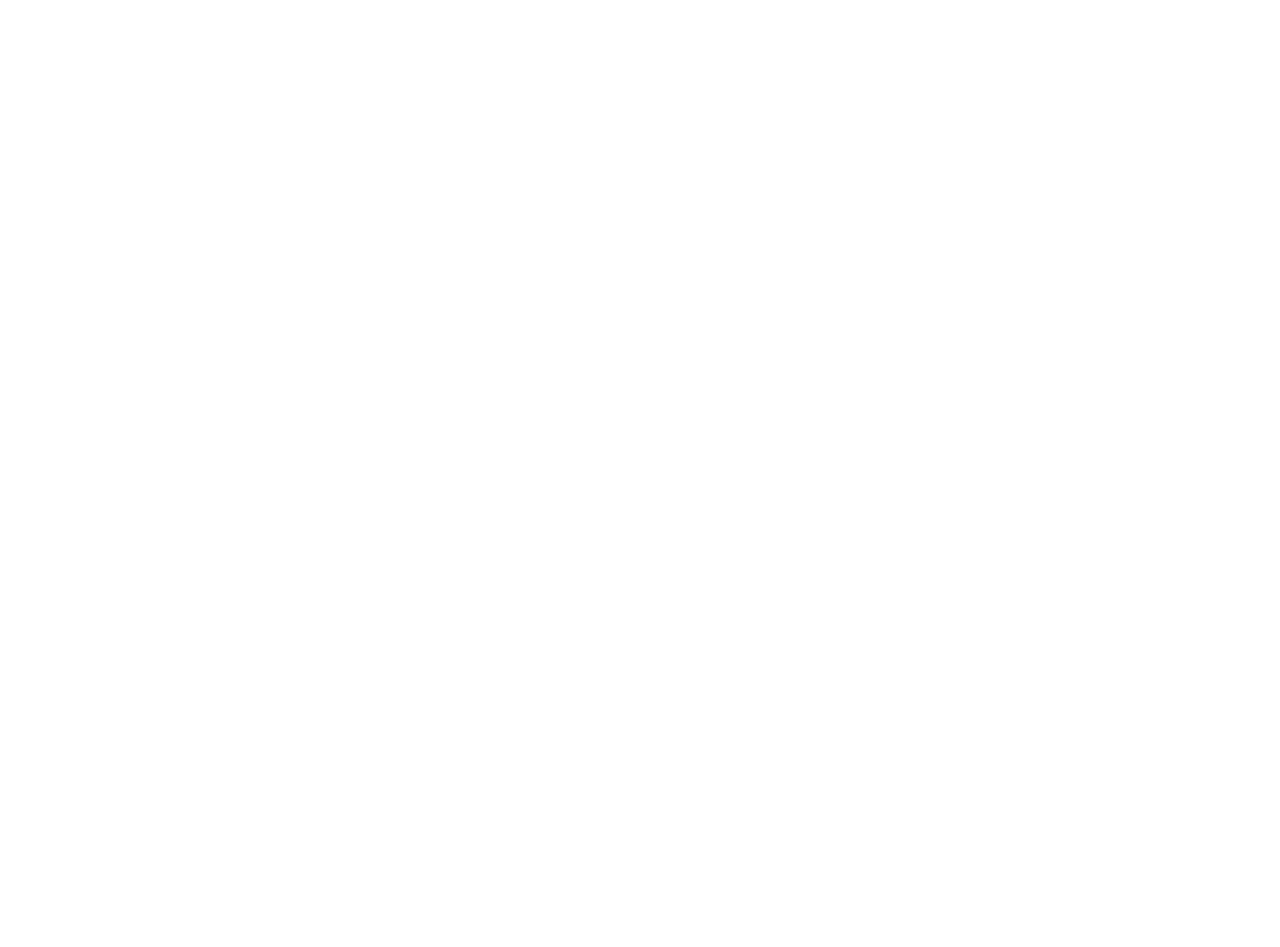
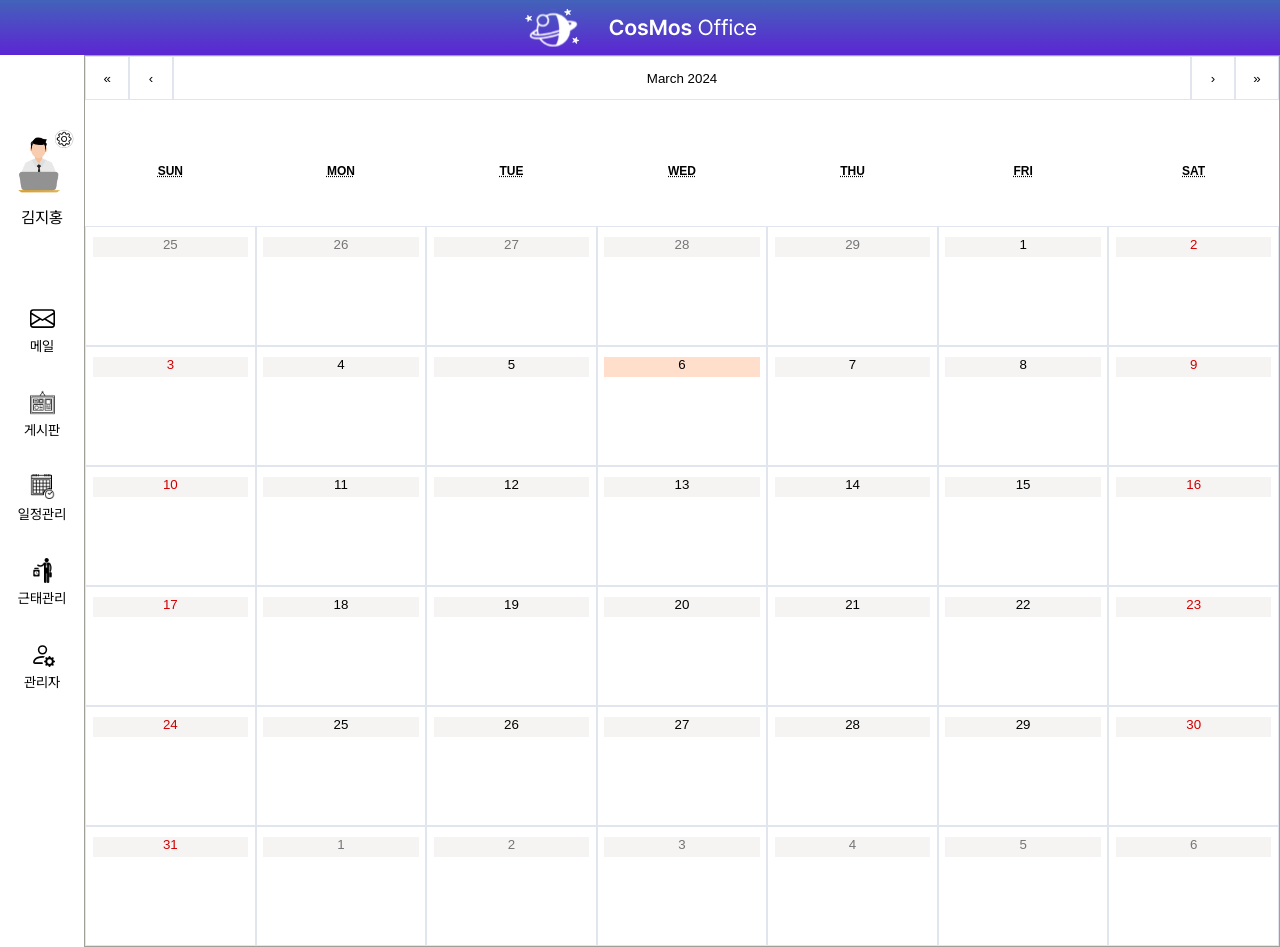
Before and after one commit to CosMos-Organization/cosmos-groupware-front, a React (Create React App) app: page /calendar in a window 1280 px wide. Before the commit this address had no page. Before the commit the page ends 800 px from the top, so only its background shows below. Built offline with nearby package versions, Linux system fonts and the light colour scheme.

Commit message:
0318_최수환_캘린더추가, 배너 사이드바 리사이징

```diff
--- a/src/App.js
+++ b/src/App.js
@@ -3,7 +3,7 @@ import Main from "./pages/Main";
 import './SCSS/base/reset.scss'
 import './SCSS/base/font.scss'
 import Admin_Employee from "./pages/Admin_Employee";
-import React_Calender from "./pages/React_Calender";
+import React_Calendar from "./pages/React_Calendar";
 
 function App() {
   return (
@@ -11,7 +11,7 @@ function App() {
       <Routes>
         <Route path="/" element={<Main />}></Route>
         <Route path="/admin/employee" element={<Admin_Employee />}></Route>
-        <Route path="/calender" element={<React_Calender />}></Route>
+        <Route path="/calendar" element={<React_Calendar />}></Route>
       </Routes>
 
     </div>
--- /dev/null
+++ b/src/SCSS/components/_Calendar.module.scss
@@ -0,0 +1,59 @@
+.calendar_main{
+    width: 100%;
+    // height: 100%;
+
+    .modal {
+        display: flex;
+        justify-content: center;
+        align-items: center;
+        position: fixed;
+        top: 0;
+        left: 0;
+        width: 100%;
+        height: 100%;
+        z-index: 100;
+
+        .modal_content {
+            width: 400px;
+            height: 300px;
+            background-color: #FFFFFF;
+            display: flex;
+            flex-direction: column;
+            justify-content: center;
+            align-items: center;
+            border-radius: 10px;
+            box-shadow: 0px 0px 10px 0px rgba(0, 0, 0, 0.1);
+
+            .modal_title {
+                font-size: 20px;
+                font-weight: bold;
+                margin-bottom: 20px;
+            }
+
+            .modal_input {
+                width: 300px;
+                height: 40px;
+                border: 1px solid;
+                border-radius: 5px;
+                margin-bottom: 20px;
+                padding: 0 10px;
+            }
+
+            .modal_btn_wrapper {
+                display: flex;
+                justify-content: space-between;
+                width: 300px;
+
+                .modal_btn {
+                    width: 100px;
+                    height: 40px;
+                    border: 1px solid;
+                    border-radius: 5px;
+                    display: flex;
+                    justify-content: center;
+                    align-items: center;
+                }
+            }
+        }
+    }
+}
--- a/src/SCSS/components/banner.module.scss
+++ b/src/SCSS/components/banner.module.scss
@@ -1,18 +1,20 @@
 .banner_main {
     width: 100%;
-    height: 65px;
-    background-color: #4E018F;
+    height: 55px;
+    // background-color: #4E018F;
+    background: rgb(93, 37, 212);
+    background: linear-gradient(0deg, rgba(93, 37, 212, 1) 0%, rgba(66, 99, 185, 1) 100%);
     position: absolute;
 
     .banner_box {
         display: flex;
         justify-content: center;
         align-items: center;
-        height: 65px;
+        height: 100%;
 
         img {
 
-            height: 52px;
+            height: 75%;
         }
     }
 }
--- a/src/SCSS/components/leftbar_min.module.scss
+++ b/src/SCSS/components/leftbar_min.module.scss
@@ -1,6 +1,6 @@
 .left_main {
     font-family: Pretendard Variable;
-    width: 128px;
+    width: 90px;
     height: 100vh;
     background-color: #FFFFFF;
 
@@ -34,7 +34,7 @@
         .category_box {
 
             .svg_box {
-                width: 37px;
+                width: 25px;
                 margin: 0 auto;
 
                 img {
@@ -48,7 +48,7 @@
                 margin-bottom: 37px;
 
                 h3 {
-                    font-size: 15px;
+                    font-size: 14px;
                 }
             }
         }
--- a/src/SCSS/custom/Calender.css
+++ b/src/SCSS/custom/_Calendar.css
@@ -1,10 +1,10 @@
 .react-calendar {
-    width: 350px;
-    max-width: 100%;
+    width: 100%;
+    height: 100%;
     background: white;
     border: 1px solid #a0a096;
     font-family: Arial, Helvetica, sans-serif;
-    line-height: 1.125em;
+    line-height: 6.125em;
 }
 
 .react-calendar--doubleView {
@@ -33,6 +33,7 @@
 .react-calendar button {
     margin: 0;
     border: 0;
+    border: 1px solid #E1E5ED;
     outline: none;
 }
 
@@ -99,12 +100,29 @@
 
 .react-calendar__tile {
     max-width: 100%;
+    height: 120px;
     padding: 10px 6.6667px;
     background: none;
-    text-align: center;
+    /* text-align: center; */
     line-height: 16px;
-    font: inherit;
+    /* font: inherit; */
     font-size: 0.833em;
+    display: flex;
+    flex-direction: column;
+}
+
+.react-calendar__tile>abbr {
+    display: block;
+    background-color: #F6F4F3;
+    height: 20%;
+    width: 100%;
+}
+
+.react-calendar__tile>p {
+    text-align: left;
+    margin-top: 10px;
+    height: 75%;
+    width: 100%;
 }
 
 .react-calendar__tile:disabled {
@@ -124,13 +142,19 @@
 }
 
 .react-calendar__tile--now {
-    background: #ffff76;
+    /* background: #ffff76; */
+}
+
+.react-calendar__tile--now>abbr {
+    background-color: #FFDFCB;
 }
 
 .react-calendar__tile--now:enabled:hover,
 .react-calendar__tile--now:enabled:focus {
-    background: #ffffa9;
+    /* background: #ffffa9; */
 }
+
+
 
 .react-calendar__tile--hasActive {
     background: #76baff;
@@ -142,13 +166,13 @@
 }
 
 .react-calendar__tile--active {
-    background: #006edc;
-    color: white;
+    /* background: #006edc; */
+    /* color: white; */
 }
 
 .react-calendar__tile--active:enabled:hover,
 .react-calendar__tile--active:enabled:focus {
-    background: #1087ff;
+    /* background: #1087ff; */
 }
 
 .react-calendar--selectRange .react-calendar__tile--hover {
--- a/src/SCSS/pages/React_Calender.module.scss
+++ b/src/SCSS/pages/React_Calendar.module.scss
@@ -5,7 +5,7 @@
     font-family: Pretendard Variable;
 
     .container {
-        margin-top: 65px;
+        margin-top: 55px;
         width: 100%;
     }
 }
--- /dev/null
+++ b/src/components/_Calendar.jsx
@@ -0,0 +1,71 @@
+import React, { useEffect, useState } from 'react';
+import Calendar from 'react-calendar';
+import '../SCSS/custom/_Calendar.css';
+import style from "../SCSS/components/_Calendar.module.scss";
+
+const _Calendar = () => {
+    const [value, onChange] = useState(new Date());
+    const [showModal, setShowModal] = useState(false);
+    const [selectDate, setSelectDate] = useState(null);
+    const [inputValue, setInputValue] = useState("");
+    const [dateValueMap, setDateValueMap] = useState({});
+
+    const handleDateClick = (date) => {
+        setSelectDate(date);
+        setShowModal(true);
+    }
+
+    const closeModal = () => {
+        setShowModal(false);
+    }
+
+    const handleInputChange = (event) => {
+        setInputValue(event.target.value);
+    }
+
+    const handleSave = () => {
+        // 선택한 날짜와 입력한 값을 매핑하여 저장
+        const updatedMap = { ...dateValueMap, [selectDate.toDateString()]: inputValue };
+        setDateValueMap(updatedMap);
+
+        // 모달 창 닫기
+        setShowModal(false);
+    }
+
+    const customLocale = {
+        // 필요한 다른 옵션들...
+        startOfWeek: 3 // 주 시작일을 일요일(0)로 설정
+    }
+
+    useEffect(() => {
+        console.log(dateValueMap);
+    }, [inputValue]);
+
+    return (
+        <div className={style.calendar_main}>
+            <Calendar
+                onChange={onChange}
+                value={value}
+                onClickDay={handleDateClick}
+                calendarType='US'
+                tileContent={({ date, view }) => {
+                    if (view === 'month' && dateValueMap[date.toDateString()]) {
+                        return <p>{dateValueMap[date.toDateString()]}</p>;
+                    }
+                }}
+            />
+            {showModal &&
+                <div className={style.modal}>
+                    <div className={style.modal_content}>
+                        <h2>{selectDate.toDateString()}</h2>
+                        <input type="text" value={inputValue} onChange={handleInputChange} />
+                        <button onClick={handleSave}>Save</button>
+                        <button onClick={closeModal}>Close</button>
+                    </div>
+                </div>
+            }
+        </div>
+    )
+}
+
+export default _Calendar;
--- a/src/pages/React_Calender.jsx
+++ b/src/pages/React_Calendar.jsx
@@ -1,12 +1,11 @@
 import React from 'react'
-import Calendar from 'react-calendar'
-import style from '../SCSS/pages/React_Calender.module.scss'
+import style from '../SCSS/pages/React_Calendar.module.scss'
 import Banner from '../components/Banner'
 import Leftbar_min from '../components/Leftbar_min'
-import 'react-calendar/dist/Calendar.css'
+import _Calendar from '../components/_Calendar'
 
 
-const React_Callender = () => {
+const React_Callendar = () => {
 
 
 
@@ -15,10 +14,10 @@ const React_Callender = () => {
             <Banner />
             <Leftbar_min />
             <div className={style.container}>
-                <Calendar />
+                <_Calendar />
             </div>
         </div>
     )
 }
 
-export default React_Callender
+export default React_Callendar
```
Also changed, not shown: src/components/Calender.jsx (deleted, +0 -15 lines).
